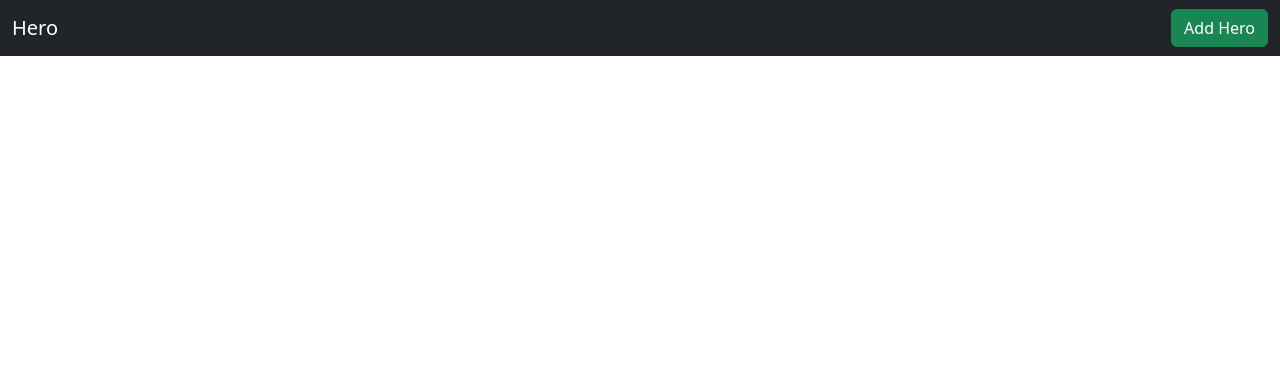
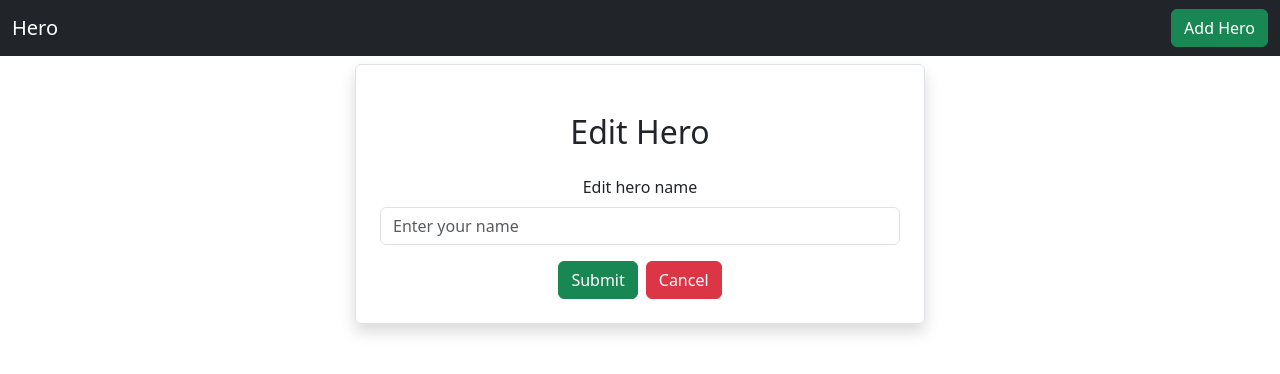
Before and after one commit to MattiusW/MyApp, a React (Create React App) app in the folder front/: page /edithero/1 in a window 1280 px wide. Before the commit this address had no page. Shown: the top 374 px of the page. Built offline with nearby package versions, Linux system fonts and the light colour scheme; no server answers.

Commit message:
Edit and delete hero

```diff
--- a/front/src/App.js
+++ b/front/src/App.js
@@ -4,6 +4,7 @@
 import Home from "./pages/Home";
 import { BrowserRouter as Router, Routes, Route } from "react-router-dom";
 import AddHero from "./hero/AddHero";
+import EditHero from "./hero/EditHero";
 
 function App() {
   return (
@@ -13,6 +14,7 @@
         <Routes>
           <Route exact path="/" element={<Home />} />
           <Route exact path="/addhero" element={<AddHero/>} />
+          <Route exact path="/edithero/:id" element={<EditHero/>}/>
         </Routes>
       </Router>
     </div>
--- /dev/null
+++ b/front/src/hero/EditHero.js
@@ -0,0 +1,66 @@
+import axios from "axios";
+import React, { useEffect, useState } from "react";
+import { Link, useNavigate, useParams } from "react-router-dom";
+
+export default function EditHero() {
+
+    let navigate = useNavigate();
+
+    const {id}=useParams();
+
+    const [hero, setHero] = useState({
+      name:""
+    });
+
+    const{name}=hero;
+
+    const onInputChange=(e)=>{
+      setHero({...hero, [e.target.name]:e.target.value});
+    };
+
+    useEffect(()=>{
+        loadHero()
+    }, []);
+
+    const onSubmit= async (e)=>{
+      e.preventDefault();
+      await axios.put(`http://localhost:8080/hero/${id}`, hero);
+      navigate("/");
+    };
+
+    const loadHero = async () => {
+        const result = await axios.get(`http://localhost:8080/hero/${id}`)
+        setHero(result.data)
+    }
+
+  return (
+    <div className="container">
+      <div className="row">
+        <div className="col-md-6 offset-md-3 border rounded p-4 mt-2 shadow">
+          <h2 className="text-center m-4">Edit Hero</h2>
+          <form onSubmit={(e) =>onSubmit(e)}>
+          <div className="mb-3">
+            <label htmlFor="Name" className="form-label">
+              Edit hero name
+            </label>
+            <input
+              type={"text"}
+              className="form-control"
+              placeholder="Enter your name"
+              name="name"
+              value={name}
+              onChange={(e) => onInputChange(e)}
+            />
+          </div>
+          <button type="submit" className="btn btn-success mx-1">
+            Submit
+          </button>
+          <Link className="btn btn-danger mx-1" to="/">
+            Cancel
+          </Link>
+          </form>
+        </div>
+      </div>
+    </div>
+  );
+}
--- a/front/src/pages/Home.js
+++ b/front/src/pages/Home.js
@@ -1,8 +1,11 @@
 import React, { useEffect, useState } from "react";
 import axios from "axios";
+import { Link, useParams } from "react-router-dom";
 
 export default function Home() {
   const [heroes, setHeroes] = useState([]);
+
+  const {id}=useParams()
 
   useEffect(() => {
     loadHeroes();
@@ -11,6 +14,11 @@
   const loadHeroes = async () => {
     const result = await axios.get("http://localhost:8080/heroes");
     setHeroes(result.data);
+  };
+
+  const deleteHero = async (id)=>{
+    await axios.delete(`http://localhost:8080/hero/${id}`);
+    loadHeroes();
   };
 
   return (
@@ -37,8 +45,12 @@
                 <td>{hero.gold}</td>
                 <td>
                   <button className="btn btn-outline-info mx-2">View</button>
-                  <button className="btn btn-primary mx-2">Edit</button>
-                  <button className="btn btn-danger mx-2">Delete</button>
+                  <Link className="btn btn-primary mx-2"
+                    to={`/edithero/${hero.id}`}
+                  >Edit</Link>
+                  <button className="btn btn-danger mx-2"
+                    onClick={() => deleteHero(hero.id)}
+                  >Delete</button>
                 </td>
               </tr>
             ))}
```
